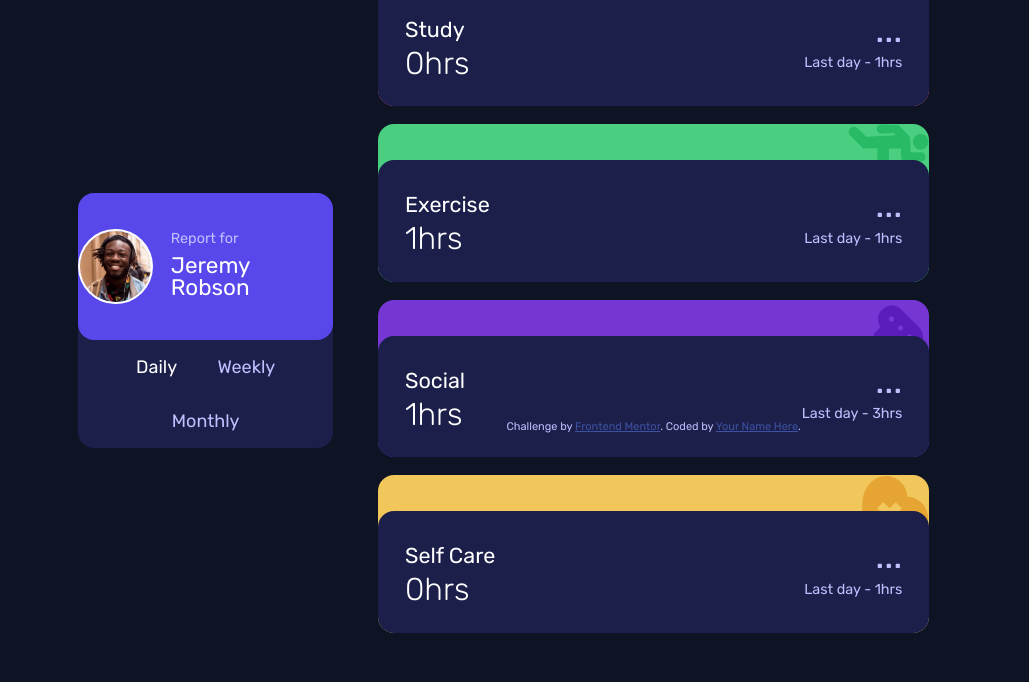
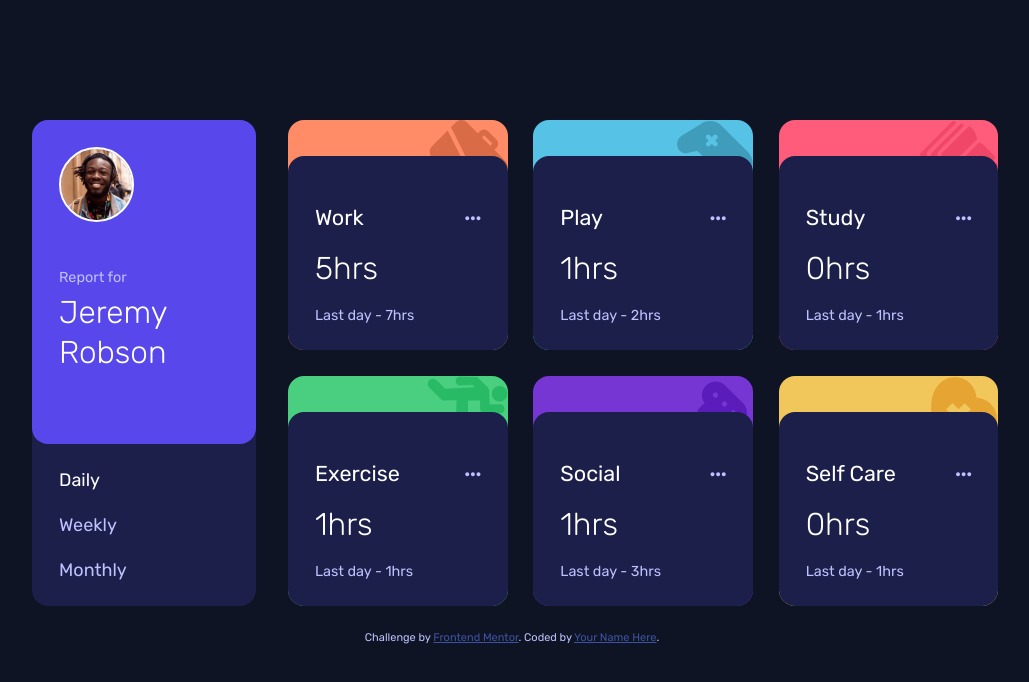
Before and after one commit to AleexGarcia/time-tracking-dashboard, a plain HTML site: page index.html in a window 1280 px wide. Shown: the whole page, without its empty margins (128-1157 px from the left). Drawn offline with nearby package versions, Linux system fonts and the light colour scheme.

Commit message:
responsividade

```diff
--- a/assets/css/base/_base.scss
+++ b/assets/css/base/_base.scss
@@ -16,16 +16,25 @@ body,html{
 .oculto{
     display: none;
 }
-@media screen  and (min-width:1040px){
+@media screen  and (min-width:1023px){
 
     body{
         display: grid;
         align-items: center;
+        justify-items: center;
         justify-content: center;
-        grid-template-columns: auto 1fr;
-        grid-template-rows: 25% 25% ;
-        max-width: 70%;
-        margin: 0 auto;
+        grid-template-columns: 18.5vw 55.5vw;
+        grid-template-rows: auto auto;
+        grid-template-areas:
+         "hd cd"
+         "ft ft";
+        max-width: 80vw;
+        margin: 15vh auto 0 auto;
+        gap: 2vw;
 
     }
+    .container{
+        max-width: 100vw;
+    }
+
 }
--- a/assets/css/componentes/_cards.scss
+++ b/assets/css/componentes/_cards.scss
@@ -113,47 +113,37 @@
 
 }
 
-@media screen and (min-width:1040px) {
+@media screen and (min-width:1023px) {
+    main{
+        height: 100%;
+        width: 100%;
+    }
     .cards {
-        grid-column: 2 / 3;
-        grid-row: 1 / 3;
+        height: 100%;
+        grid-area: cd;
+        display: grid;
+        grid-template-columns: repeat(3, 1fr);
+        grid-template-rows: repeat(2, auto);
+        gap: 2vw;
+        margin: 0;
+        padding: 0;
 
+        div {
+            height: 100%;
+            .card {
+                margin-top: 0;
+                .card__info{
+
+                    .pass-info-box{
+                        flex-direction: column;
+                        align-items: flex-start;
+                    }
+                }
+            }
+
+        }
 
     }
 
-    #daily {
-        display: grid;
-        grid-template-columns: auto auto auto;
-        grid-row: auto auto;
-    }
 
-    .daily:nth-child(1) {
-        grid-column: 1 / 2;
-        grid-row: 1 / 2;
-    }
-
-    .daily:nth-child(2) {
-        grid-column: 2 / 3;
-        grid-row: 1 / 2;
-    }
-
-    .daily:nth-child(3) {
-        grid-column: 3 / 4;
-        grid-row: 1 / 2;
-    }
-
-    .daily:nth-child(4) {
-        grid-column: 1 / 2;
-        grid-row: 2 / 3;
-    }
-
-    .daily:nth-child(5) {
-        grid-column: 2 / 3;
-        grid-row: 2 / 3;
-    }
-
-    .daily:nth-child(6) {
-        grid-column: 3 / 4;
-        grid-row: 2 / 3;
-    }
 }
--- a/assets/css/footer/_footer.scss
+++ b/assets/css/footer/_footer.scss
@@ -1,8 +1,15 @@
+
 .attribution {
     font-size: 11px;
     text-align: center;
+    a{
+      color: hsl(228, 45%, 44%);
+    }
   }
+  @media screen and (min-width: 1023px) {
 
-  .attribution a {
-    color: hsl(228, 45%, 44%);
+    footer{
+      grid-area: ft;
+    }
+
   }
--- a/assets/css/header/_header.scss
+++ b/assets/css/header/_header.scss
@@ -66,10 +66,39 @@
         }
     }
 }
-@media screen  and (min-width:1040px){
+@media screen  and (min-width:1023px){
     .header{
-        grid-row: 1 / 3;
-        grid-column: 1 /2;
+        width:calc(100% - 1vw);
+        grid-area: hd;
+        margin-top: 0;
+        height: 100%;
+        display: grid;
+        grid-template-rows: 2fr 1fr;
+        grid-template-columns: 100%;
+        justify-items: stretch;
+        .user{
+            align-items: flex-start;
+            flex-direction: column;
+            padding: 1.5rem 1.5rem 4rem 1.5rem;
+            justify-content: space-between;
+            div{
+                .user__name{
+                font-size:$font-size*1.75;
+                   font-weight: 300;
+                   line-height: 1.25;
+                }
+            }
+        }
+        .nav{
+            .nav__list{
+                text-align: left;
+                .nav__item{
+                    display: block;
+                    margin: 1.5rem;
+                    padding: 0;
+                }
+            }
+        }
     }
 
 }
--- a/assets/js/main.js
+++ b/assets/js/main.js
@@ -1,4 +1,4 @@
-cardsSection = document.querySelector('#cards');
+let cardsSection = document.querySelector('#cards');
 var dados = [];
 let data = 'data.json';
 var request = new XMLHttpRequest();
@@ -21,7 +21,7 @@ function cardDay(element) {
         <div class="card__info">
             <div class="current-info-box">
                 <span class="current__type">${element.title}</span>
-                <span class="pass__pontos">...</span>
+                <i class="fa-solid fa-ellipsis"></i>
             </div>
             <div class="pass-info-box">
                 <span class="current__hour">${element.timeframes.daily.current}hrs</span>
--- a/index.html
+++ b/index.html
@@ -8,6 +8,9 @@
   <link rel="stylesheet" href="https://cdnjs.cloudflare.com/ajax/libs/meyer-reset/2.0/reset.min.css"
     integrity="sha512-NmLkDIU1C/C88wi324HBc+S2kLhi08PN5GDeUVVVC/BVt/9Izdsc9SVeVfA1UZbY3sHUlDSyRXhCzHfr6hmPPw=="
     crossorigin="anonymous" referrerpolicy="no-referrer" />
+  <link rel="stylesheet" href="https://cdnjs.cloudflare.com/ajax/libs/font-awesome/6.1.2/css/all.min.css"
+    integrity="sha512-1sCRPdkRXhBV2PBLUdRb4tMg1w2YPf37qatUFeS7zlBy7jJI8Lf4VHwWfZZfpXtYSLy85pkm9GaYVYMfw5BC1A=="
+    crossorigin="anonymous" referrerpolicy="no-referrer" />
   <link rel="stylesheet" href="./assets/css/stylus.css">
   <link rel="icon" type="image/png" sizes="32x32" href="./assets/images/favicon-32x32.png">
   <link rel="preconnect" href="https://fonts.googleapis.com">
@@ -16,17 +19,6 @@
 
   <title>Frontend Mentor | Time tracking dashboard</title>
 
-
-  <style>
-    .attribution {
-      font-size: 11px;
-      text-align: center;
-    }
-
-    .attribution a {
-      color: hsl(228, 45%, 44%);
-    }
-  </style>
 </head>
 
 <body>
@@ -41,7 +33,7 @@
     </section>
     <nav class="nav">
       <ul class="nav__list">
-        <li class="nav__item"><a class="nav__link active" id="day" >Daily</a></li>
+        <li class="nav__item"><a class="nav__link active" id="day">Daily</a></li>
         <li class="nav__item"><a class="nav__link" id="week">Weekly</a></li>
         <li class="nav__item"><a class="nav__link" id="month">Monthly</a></li>
       </ul>
@@ -55,10 +47,10 @@
 
 
 
-  <div class="attribution">
+  <footer class="attribution">
     Challenge by <a href="https://www.frontendmentor.io?ref=challenge" target="_blank">Frontend Mentor</a>.
     Coded by <a href="#">Your Name Here</a>.
-  </div>
+  </footer>
   <script src="assets/js/main.js"></script>
 </body>
 
```
Also changed, not shown: assets/css/stylus.css, 1 other file.
